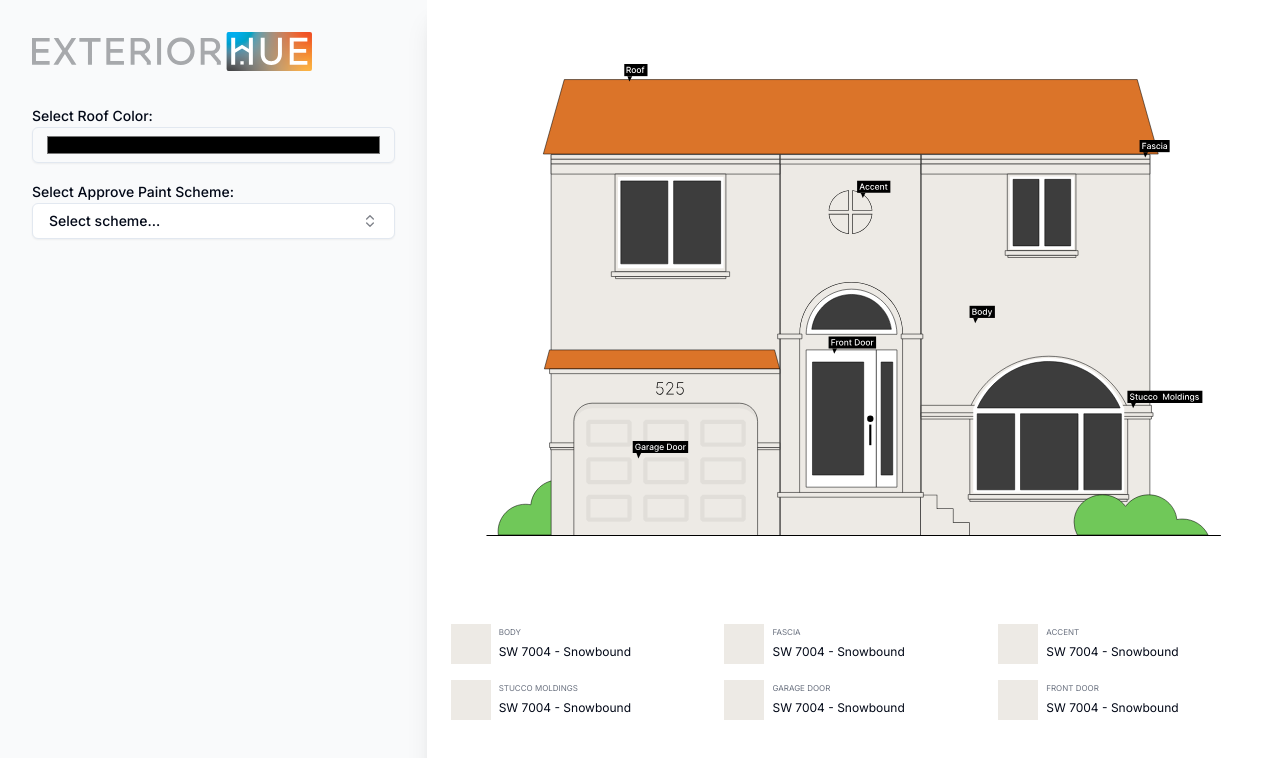
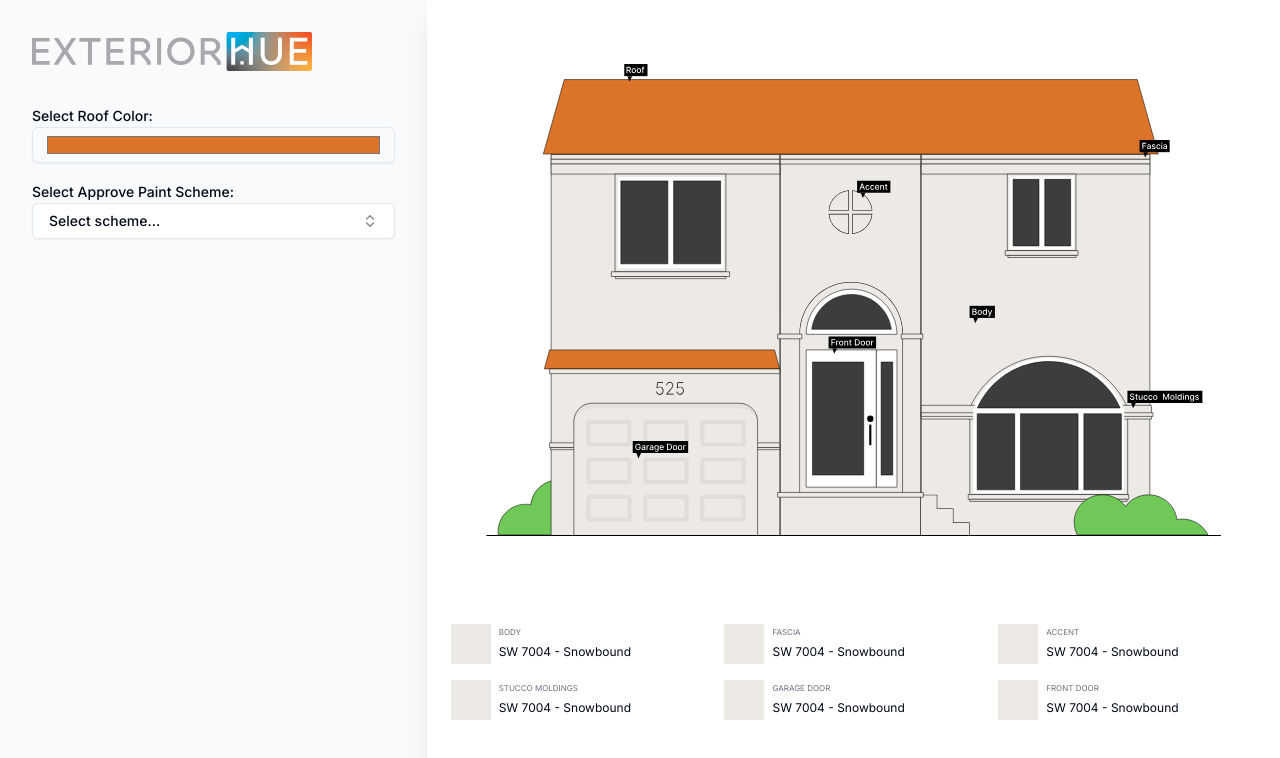
Before and after one commit to pipozoft/exterior-house-paint-visualizer, a Next.js app: page / in a window 1280 px wide. Shown: the top 758 px of the page. Built offline with nearby package versions, Linux system fonts and the light colour scheme.

Commit message:
Use constants for default values

```diff
--- a/components/forms/selector.tsx
+++ b/components/forms/selector.tsx
@@ -21,6 +21,7 @@ import { useRouter, useSearchParams } from "next/navigation";
 import { cn } from "@/lib/utils";
 import { Input } from "../ui/input";
 import { Label } from "../ui/label";
+import { DEFAULT_ROOF_COLOR } from "@/lib/constants";
 
 const options = schemes.map((s) => {
   return {
@@ -45,7 +46,7 @@ function RoofSelector() {
     [searchParams]
   );
 
-  const roofColor = searchParams.get("roofColor");
+  const roofColor = searchParams.get("roofColor") || DEFAULT_ROOF_COLOR;
   const handleOnChange = (e: any) => {
     const cleanValue = e.target.value.replace("#", "");
     router.push(
--- a/components/viz/house.tsx
+++ b/components/viz/house.tsx
@@ -5,17 +5,7 @@ import { useSearchParams } from "next/navigation";
 import * as React from "react";
 import Scheme from "./scheme";
 import { HoaScheme } from "@/lib/models";
-
-const DEFAULT_SCHEME = {
-  body: "7004",
-  fascia: "7004",
-  accent: "7004",
-  bands: "7004",
-  garage: "7004",
-  frontDoor: "7004",
-};
-
-const DEFAULT_ROOF_COLOR = 'DB7429';
+import { DEFAULT_ROOF_COLOR, DEFAULT_SCHEME } from "@/lib/constants";
 
 function House(props: React.SVGProps<SVGSVGElement>) {
   const searchParams = useSearchParams();
--- /dev/null
+++ b/lib/constants/index.ts
@@ -0,0 +1,10 @@
+export const DEFAULT_SCHEME = {
+    body: "7004",
+    fascia: "7004",
+    accent: "7004",
+    bands: "7004",
+    garage: "7004",
+    frontDoor: "7004",
+  };
+
+  export const DEFAULT_ROOF_COLOR = 'DB7429';
```
